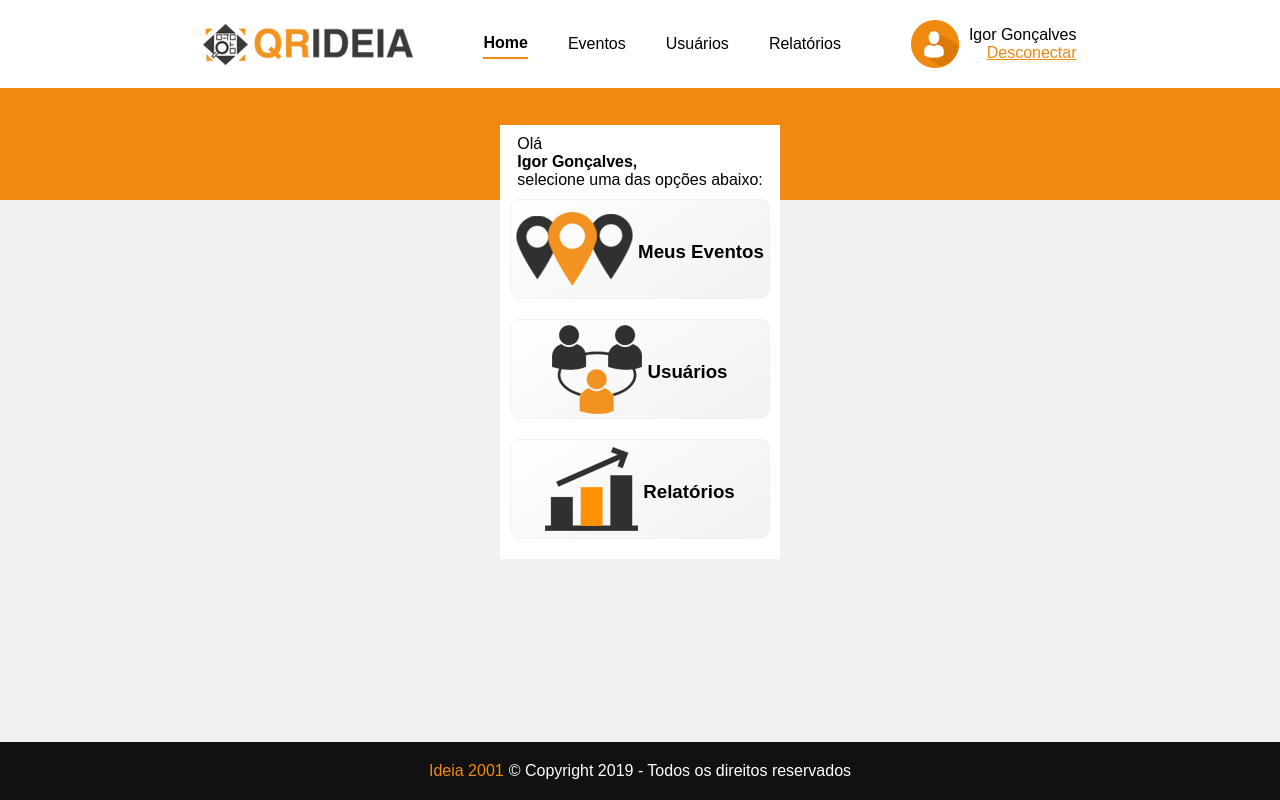
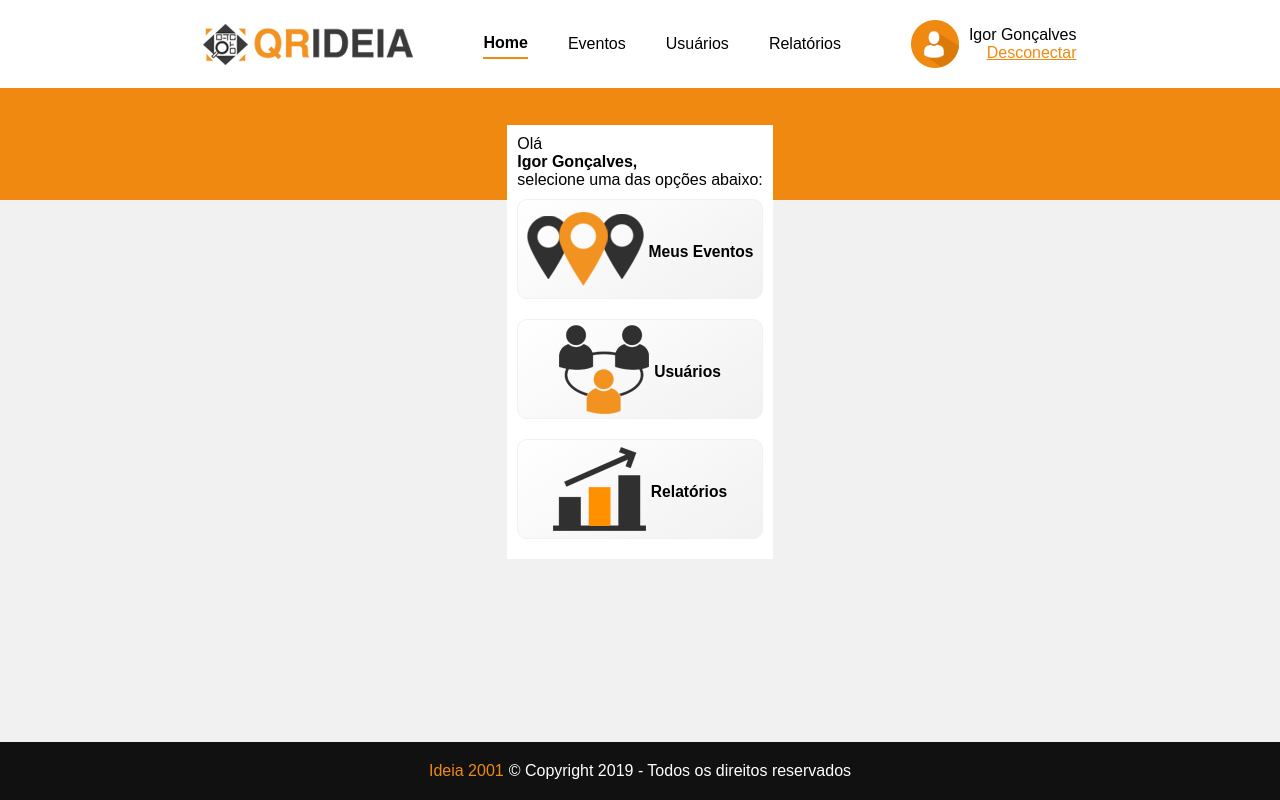
Before and after one commit to nardini-22/teste-front-end, a React (Create React App) app: page / in a window 1280 px wide. Built offline with nearby package versions, Linux system fonts and the light colour scheme; the HTML template or start-up script is replaced by a standard one.

Commit message:
Feature/Added-buttons-alerts

```diff
--- a/src/components/Body/body.js
+++ b/src/components/Body/body.js
@@ -5,6 +5,9 @@ import ReportsImg from "../../assets/imgs/icone-relatorios.png";
 import UsersImg from "../../assets/imgs/icone-usuarios.png";
 
 export default function Body() {
+  const handleMessage = (message) => {
+    window.alert(message)
+  }
   return (
     <div id="body-container">
       <div id="content-container">
@@ -14,18 +17,18 @@ export default function Body() {
           </span>
         </header>
         <div id="buttons-container">
-          <div className="buttons">
+          <button onClick={() => handleMessage("Botão Meus Eventos clicado!")}className="buttons">
             <img className="icons" alt="events" src={EventsImg} />
             <h3 className="buttons-title">Meus Eventos</h3>
-          </div>
-          <div className="buttons">
+          </button>
+          <button onClick={() => handleMessage("Botão Usuários clicado!")}className="buttons">
             <img className="icons" alt="users" src={UsersImg} />
             <h3 className="buttons-title">Usuários</h3>
-          </div>
-          <div className="buttons">
+          </button>
+          <button onClick={() => handleMessage("Botão Relatórios clicado!")}className="buttons">
             <img className="icons" alt="reports" src={ReportsImg} />
             <h3 className="buttons-title">Relatórios</h3>
-          </div>
+          </button>
         </div>
       </div>
     </div>
```
